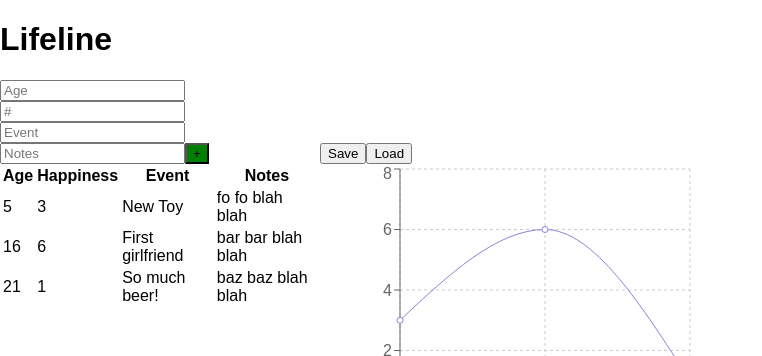
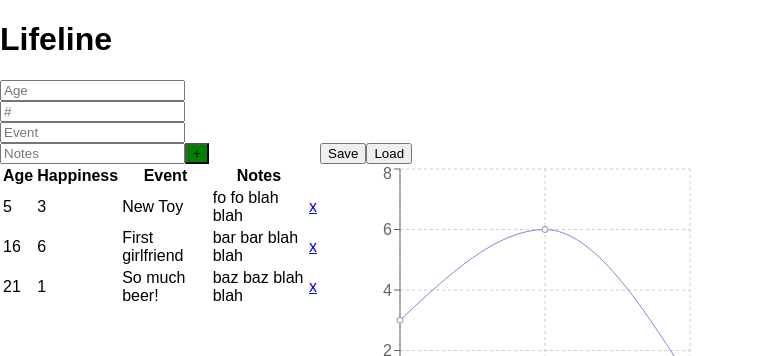
Before and after one commit to ezl/lifeline, a React (Create React App) app: page / in a window 1280 px wide. Shown: the top 356 px of the page, without its empty margins (0-762 px from the left). Built offline with nearby package versions, Linux system fonts and the light colour scheme.

Commit message:
Allow deletion of events

```diff
--- a/src/App.js
+++ b/src/App.js
@@ -9,6 +9,7 @@ class App extends Component {
     constructor(props) {
         super(props)
         this.updateTable = this.updateTable.bind(this);
+        this.removeEntry = this.removeEntry.bind(this);
     }
 
     state = {
@@ -40,13 +41,19 @@ class App extends Component {
         });
     }
 
+    removeEntry(i) {
+        var data = this.state.data;
+        data.splice(i, 1);
+        this.setState({data: data});
+    }
+
     render() {
         return (
             <div className="App">
                 <h1>Lifeline</h1>
                 <div id='left'>
                     <AddEventForm updateTable={this.updateTable} />
-                    <Table data={this.state.data} />
+                    <Table data={this.state.data} removeEntry={this.removeEntry} />
                 </div>
                 <div id='right'>
                     <SaveLoad />
--- a/src/components/Table.js
+++ b/src/components/Table.js
@@ -17,6 +17,7 @@ class Table extends Component {
                             <th>Happiness</th>
                             <th>Event</th>
                             <th>Notes</th>
+                            <th></th>
                         </tr>
                     </thead>
                     <tbody>
@@ -27,6 +28,7 @@ class Table extends Component {
                                     <td>{row.happiness}</td>
                                     <td>{row.event}</td>
                                     <td>{row.notes}</td>
+                                    <td><a href="#" onClick={() => this.props.removeEntry(i)}>x</a></td>
                                 </tr>
                             )
                         )}
```
